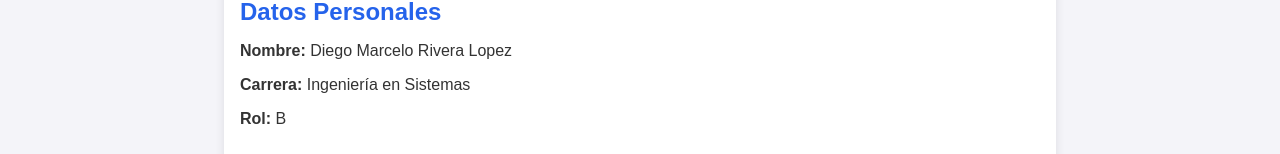
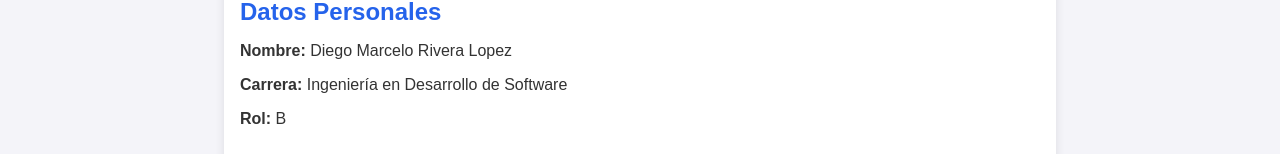
Before and after one commit to Cent0403/PracticaATS02, a plain HTML site: page marcelo.html in a window 1280 px wide. Shown: the part 139-293 px from the top of the page. Drawn offline with Linux system fonts and the light colour scheme.

```diff
--- a/marcelo.html
+++ b/marcelo.html
@@ -15,7 +15,7 @@
     <section>
       <h2>Datos Personales</h2>
       <p><strong>Nombre:</strong> Diego Marcelo Rivera Lopez</p>
-      <p><strong>Carrera:</strong> Ingeniería en Sistemas</p>
+      <p><strong>Carrera:</strong> Ingeniería en Desarrollo de Software</p>
       <p><strong>Rol:</strong> B</p>
     </section>
 
```
